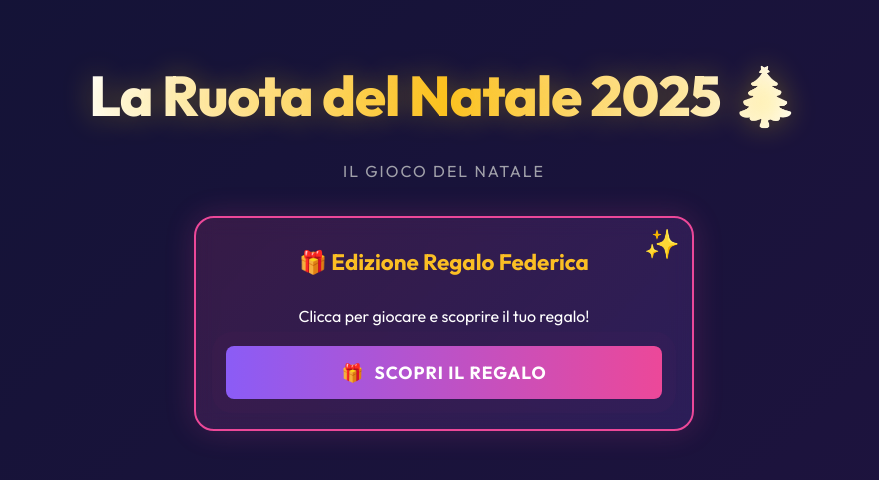
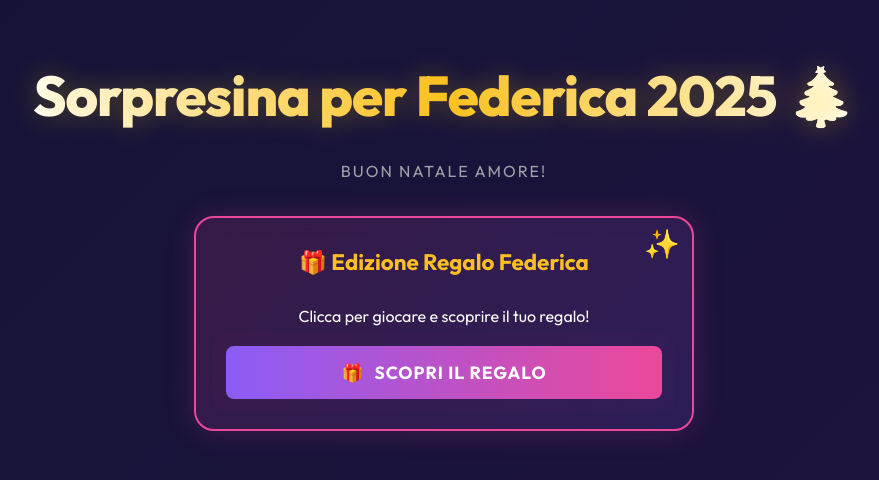
Before and after one commit to giaaniM/cerchiomagico, a plain HTML site: page index.html in a window 1280 px wide. Shown: the whole page, without its empty margins (196-1075 px from the left). Drawn offline with Linux system fonts and the light colour scheme.

Commit message:
change title

```diff
--- a/index.html
+++ b/index.html
@@ -14,8 +14,8 @@
 <body>
     <div class="game-container">
         <header class="game-header">
-            <h1>La Ruota del Natale 2025 🎄</h1>
-            <div class="subtitle">Il gioco del Natale</div>
+            <h1>Sorpresina per Federica 2025 🎄</h1>
+            <div class="subtitle">Buon Natale Amore!</div>
         </header>
 
         <!-- Setup Screen -->
```
